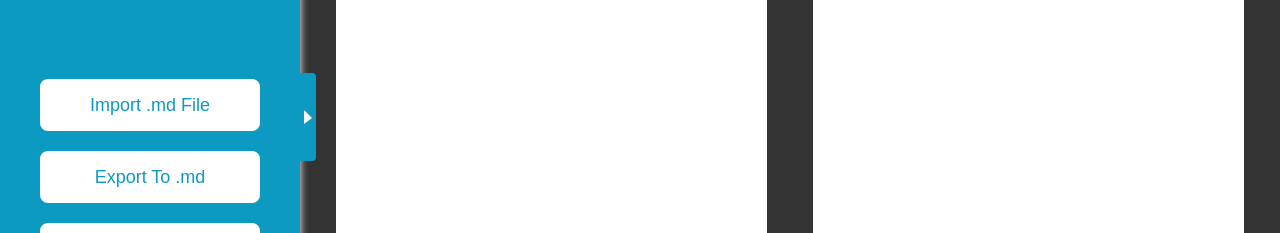
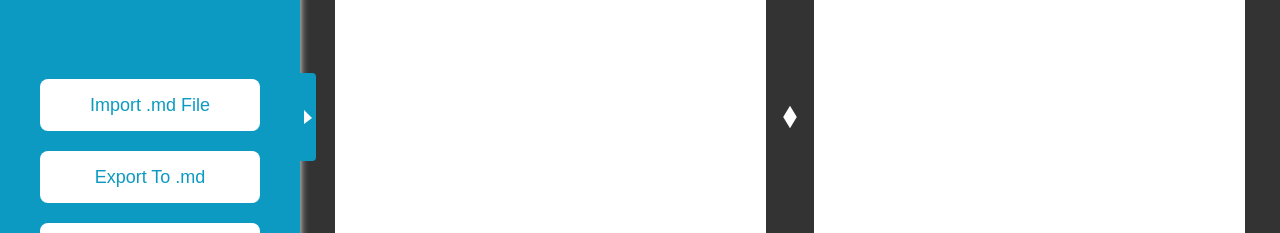
Before and after one commit to parrotdance/parrot-resume, a Vue app: page / in a window 1280 px wide. Shown: the part 283-516 px from the top of the page. Built offline with nearby package versions, Linux system fonts and the light colour scheme.

Commit message:
feat: zen mode / preview mode

```diff
--- /dev/null
+++ b/src/components/ModeSwitch.vue
@@ -0,0 +1,103 @@
+<template>
+  <div class="wrapper">
+    <div class="inner">
+      <button
+        v-for="item in modes"
+        :key="item.name"
+        :class="['focus-mode', { disabled: currentMode === item.name }]"
+        @click="changeMode(item.name)">{{ item.label }}</button>
+    </div>
+  </div>
+</template>
+<script>
+  export default {
+    props: {
+      currentMode: {
+        type: String,
+        required: true
+      }
+    },
+    data() {
+      return {
+        modes: [
+          {
+            name: 'zen',
+            label: 'Z'
+          },
+          {
+            name: 'preview',
+            label: 'P'
+          },
+          {
+            name: 'normal',
+            label: 'N'
+          },
+        ]
+      }
+    },
+    methods: {
+      changeMode(mode) {
+        if (mode !== this.currentMode) {
+          this.$emit('change', mode);
+        }
+      }
+    }
+  };
+</script>
+<style scoped>
+  .wrapper {
+    display: flex;
+    flex-direction: column;
+    justify-content: center;
+    align-items: center;
+    height: 100%;
+    width: 28px;
+    overflow: hidden;
+  }
+  .inner {
+    display: flex;
+    width: 0;
+    height: 0;
+    border-width: 8px;
+    border-style: solid;
+    border-color: white;
+    flex-direction: column;
+    justify-content: center;
+    overflow: hidden;
+    transform: scale(0.6, 1) rotate(45deg);
+    transition: transform .3s ease, border-color .3s ease;
+  }
+  .inner:hover {
+    width: auto;
+    height: 100%;
+    border-width: 0;
+    border-color: transparent;
+    transform: rotate(0);
+  }
+  .focus-mode {
+    margin: 12px 0;
+    padding: 0;
+    width: 28px;
+    height: 28px;
+    text-align: center;
+    line-height: 28px;
+    font-size: 20px;
+    font-weight: bold;
+    border-radius: 4px;
+    cursor: pointer;
+    border-color: transparent;
+    background-color: transparent;
+    color: white;
+    outline: none;
+    transition: all .3s ease;
+  }
+  .focus-mode.disabled {
+    color: #aaaaaa;
+  }
+  .focus-mode.disabled:hover {
+    background-color: transparent;
+  }
+  .focus-mode:hover {
+    background-color: rgba(255, 255, 255, 0.2);
+  }
+</style>
--- a/src/main.js
+++ b/src/main.js
@@ -1,7 +1,7 @@
 import Vue from 'vue'
 import App from './App.vue'
+// import './plugins/element-ui'
 // import router from './router'
-// import './plugins/element-ui'
 
 Vue.config.productionTip = false
 
--- a/src/views/Home.vue
+++ b/src/views/Home.vue
@@ -1,6 +1,6 @@
 <template>
   <div class="home">
-    <div class="field-wrapper">
+    <div class="field-wrapper" :style="{ 'flex-basis': fieldWidth[0] }">
       <div :class="['markdown-input__tools', { show: showInputTool }]">
         <button
           v-for="tool in templateList"
@@ -22,13 +22,16 @@
         @mouseenter="mouseIn = 'input'"
       />
     </div>
-    <div class="field-wrapper">
-      <div
-        class="markdown-preview"
-        ref="preview"
-        v-html="result"
-        @scroll="onPreviewScroll"
-        @mouseenter="mouseIn = 'preview'" />
+    <mode-switch :current-mode="mode" @change="onFocusModeChange" />
+    <div class="field-wrapper" :style="{ 'flex-basis': fieldWidth[1] }">
+      <div class="markdown-preview" >
+        <div
+          class="markdown-preview__content"
+          v-html="result"
+          ref="preview"
+          @scroll="onPreviewScroll"
+          @mouseenter="mouseIn = 'preview'"></div>
+      </div>
     </div>
   </div>
 </template>
@@ -40,10 +43,14 @@
   import getMdFileContent from '@/utils/mdReader';
   import element2pdf from '@/utils/pdfParser';
   import { EventBus } from '@/plugins/eventbus';
+  import ModeSwitch from '@/components/ModeSwitch.vue';
 
   const INPUT_LINEHEIGHT = 28;
 
   export default {
+    components: {
+      ModeSwitch
+    },
     data() {
       return {
         markdown: '',
@@ -52,13 +59,24 @@
         showInputTool: false,
         leaveFocusTimeout: null,
         templateList: markdownTemplateList,
-        mouseIn: 'input'
+        mouseIn: 'input',
+        mode: 'normal'
       };
     },
     computed: {
       placeholder() {
         return this.markdown ? '' : '在这里写 Markdown';
       },
+      fieldWidth() {
+        switch(this.mode) {
+          case 'normal':
+            return ['44%', '44%'];
+          case 'zen':
+            return ['60%', '0'];
+          case 'preview':
+            return ['0', '60%'];
+        }
+      }
     },
     mounted() {
       const cachedMarkdown = localStorage.getItem('markdown');
@@ -88,19 +106,18 @@
         }, 500);
       },
       onInputScroll: throttle(function() {
-        if (this.mouseIn === 'input') {
+        if (this.mode === 'normal' && this.mouseIn === 'input') {
           const targetLine = Math.floor(this.$refs.input.scrollTop / INPUT_LINEHEIGHT);
           for (const item of this.$refs.preview.children) {
             if (Math.abs(targetLine - item.dataset.line) < 3) {
               this.$refs.preview.scrollTop = item.offsetTop;
-              // item.scrollIntoView();
               break;
             }
           }
         }
       }),
       onPreviewScroll: throttle(function() {
-        if (this.mouseIn === 'preview') {
+        if (this.mode === 'normal' && this.mouseIn === 'preview') {
           const currentPos = this.$refs.preview.scrollTop;
           for (const item of this.$refs.preview.children) {
             if (currentPos > item.offsetTop && currentPos < item.offsetTop + item.offsetHeight) {
@@ -110,6 +127,16 @@
           }
         }
       }),
+      onFocusModeChange(mode) {
+        const markdownBak = this.markdown;
+        this.markdown = '';
+        this.result = ''; // 清空内容再变更 mode, 去除重排计算导致的动画卡顿
+        this.mode = mode;
+        setTimeout(() => {
+          this.markdown = markdownBak;
+          this.parseMarkdown();
+        }, 300);
+      },
       insertTemplate(template) {
         const startPos = this.$refs.input.selectionStart;
         const EndPos = this.$refs.input.selectionEnd;
@@ -155,17 +182,20 @@
   .home {
     display: flex;
     height: 100%;
-    justify-content: space-evenly;
+    justify-content: center;
     align-items: center;
     background-color: #333333;
   }
   .field-wrapper {
     position: relative;
-    flex: 0 0 44%;
+    flex-grow: 0;
+    flex-shrink: 0;
     width: 0;
     margin: 24px 1%;
     height: 80%;
     border-radius: 4px;
+    transition: flex-basis .3s ease;
+    overflow: hidden;
   }
   .markdown-input,
   .markdown-preview {
@@ -174,13 +204,18 @@
     width: 100%;
     height: 100%;
     background-color: white;
-    padding: 12px 24px;
     border-radius: 4px;
     outline: none;
+  }
+  .markdown-preview__content {
+    width: 100%;
+    height: 100%;
+    padding: 12px 24px;
+    scroll-behavior: smooth;
     overflow: scroll;
-    scroll-behavior: smooth;
   }
   .markdown-input {
+    padding: 12px 24px;
     border: none;
     font-size: 14px;
     line-height: 2;
```
Also changed, not shown: 1 other file (tests, documents, lock files or other folders).
